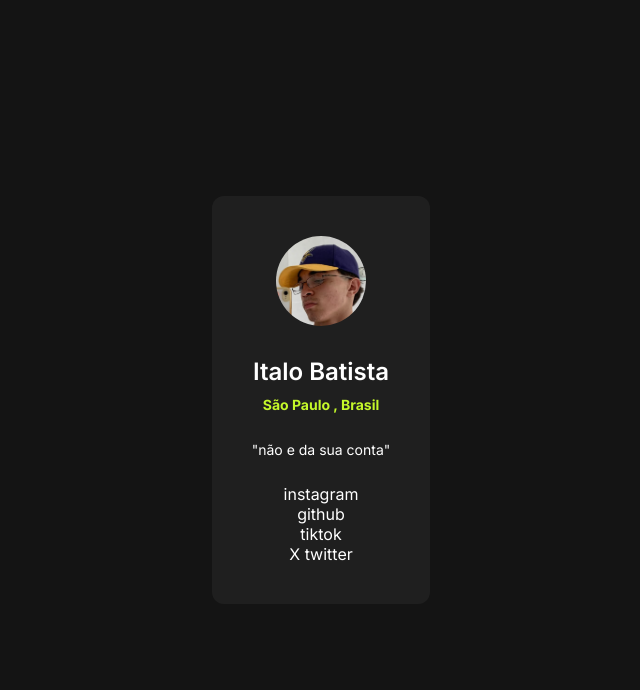
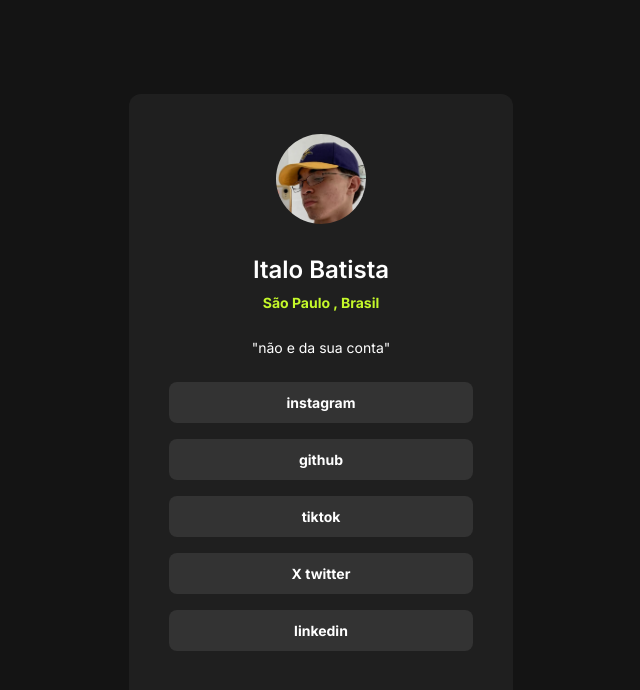
Before and after one commit to vilelaitalo96/link-tree, a plain HTML site: page index.html in a window 1280 px wide. Shown: the whole page, without its empty margins (319-959 px from the left). Drawn offline with Linux system fonts and the light colour scheme.

Commit message:
fim da estilização e projeto finalizado

```diff
--- a/index.html
+++ b/index.html
@@ -1,5 +1,6 @@
 <!DOCTYPE html>
 <html lang="pt-br">
+
 <head>
   <meta charset="UTF-8">
   <meta name="viewport" content="width=device-width, initial-scale=1.0">
@@ -7,6 +8,7 @@
   <title>link tree</title>
 
 </head>
+
 <body>
   <div>
 
@@ -31,6 +33,9 @@
       </li>
       <li>
         <a href="https://x.com/vilelaitallo" target="_blank ">X twitter</a>
+      </li>
+      <li>
+        <a href="linkedin">linkedin</a>
       </li>
     </ul>
 
@@ -87,4 +92,5 @@
   </div>
 
 </body>
+
 </html>
--- a/style.css
+++ b/style.css
@@ -1,10 +1,10 @@
 @import url('https://fonts.googleapis.com/css2?family=Inter:ital,opsz,wght@0,14..32,100..900;1,14..32,100..900&display=swap');
 
-*{
-     margin: 0%;
-     padding: 0%;
+* {
+    margin: 0;
+    padding: 0;
     box-sizing: border-box;
-     font-family: "inter",sans-serif ;
+    font-family: "Inter", sans-serif;
 }
 
 :root {
@@ -21,61 +21,64 @@ body {
     display: flex;
     justify-content: center;
     align-items: center;
-
-
 }
 
 div {
     background-color: var(--dark-grey);
     color: var(--white);
- max-width: 384px
-
-
+    width: 384px;
 }
 
-ul,li{
+ul,
+li {
     list-style: none;
 }
 
-img{
+img {
     width: 90px;
     border-radius: 50%;
     margin-bottom: 24px;
 }
-div{
+
+div {
     padding: 40px;
     text-align: center;
     border-radius: 12px;
 }
 
-h1{
+h1 {
     font-size: 24px;
-    font-weight:600;
+    font-weight: 600;
     line-height: 150%;
     margin-bottom: 4px;
 }
 
-
-
-strong{
+strong {
     line-height: 150%;
     font-size: 14px;
     color: var(--neon-green)
 }
 
-p{
+p {
     margin-block: 24px;
- font-size: 14px
-
-}
-p{
+    font-size: 14px;
     line-height: 150%;
 }
 
-a{
-    color:var(--white)
+a {
+    display: block;
+    color: var(--white);
+    text-decoration: none;
+    background-color: var(--grey);
+    margin-bottom: 16px;
+    padding: 12px;
+    border-radius: 8px;
+    font-size: 14px;
+    font-weight: 700;
 }
 
-a{
-    text-decoration: none;
+a:hover {
+background-color:var(--neon-green);
+color: var(--grey);
+transition: 0.6s;
 }
```
Lines whose indentation alone changed are shown as unchanged.
